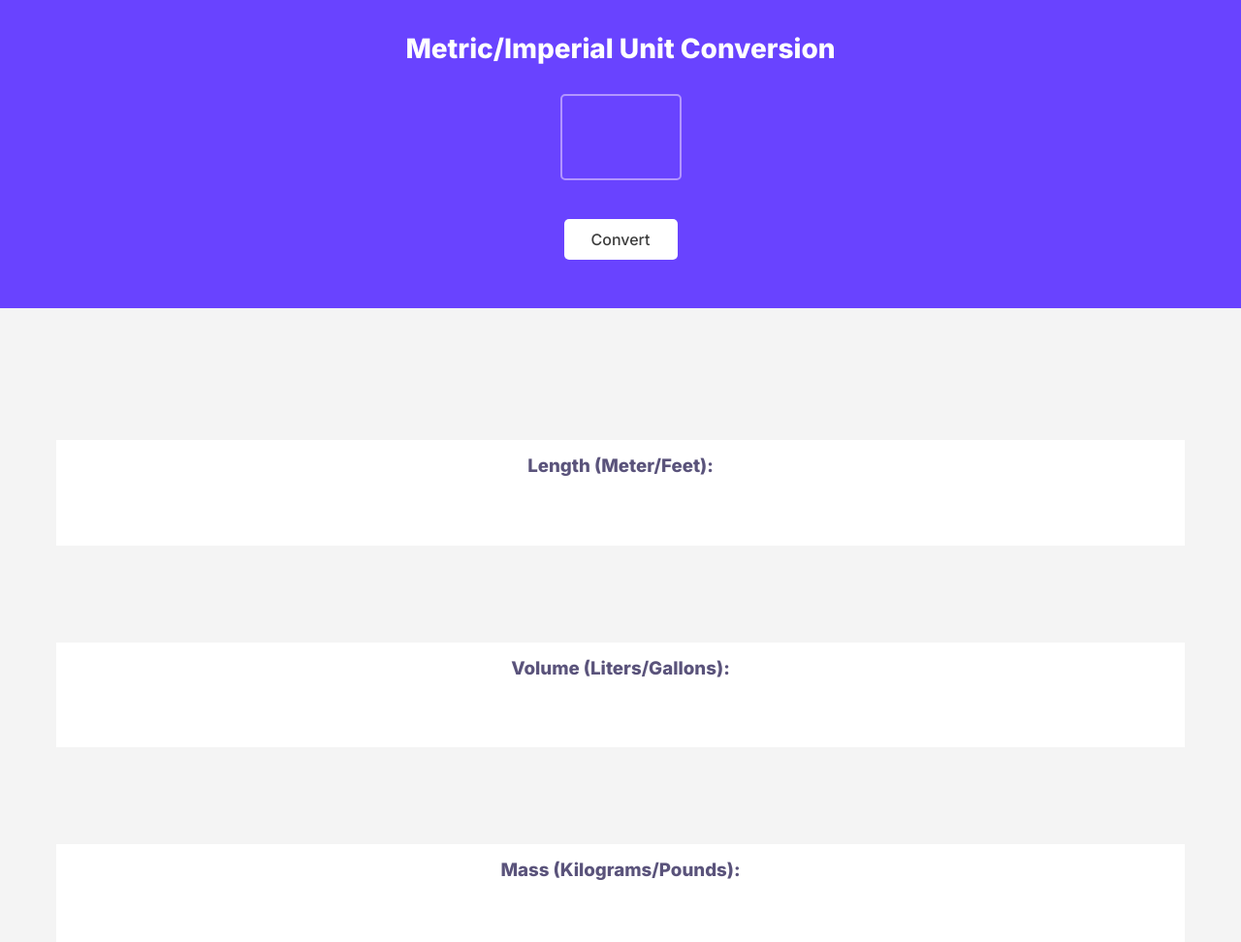
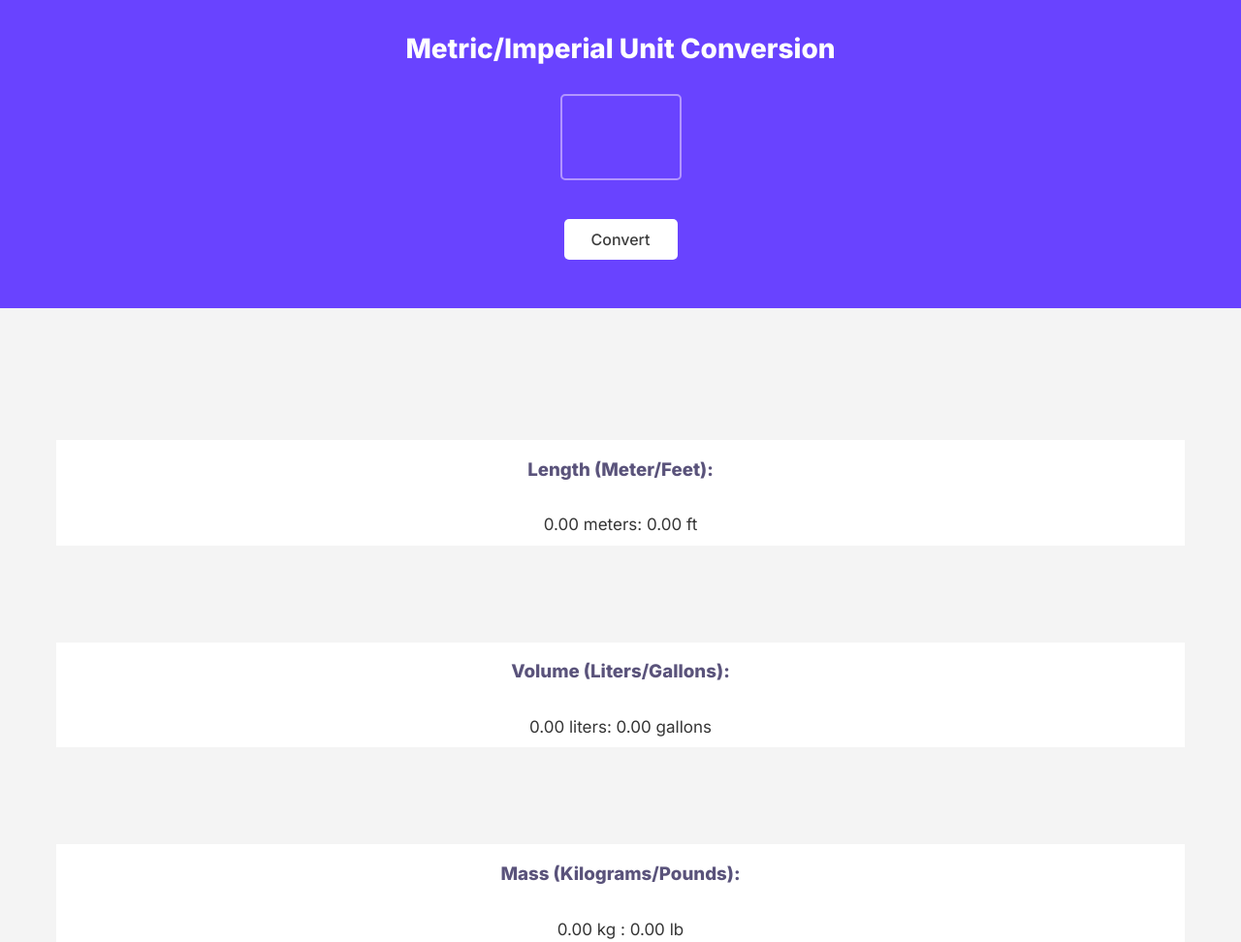
Before and after one commit to knast/unit-converter, a plain HTML site: page index.html in a window 1280 px wide. Shown: the whole page at 97% size. Drawn offline with Linux system fonts and the light colour scheme; a web font is replaced by a local one.

Commit message:
Add paragraph displaying converted units

```diff
--- a/index.css
+++ b/index.css
@@ -68,12 +68,26 @@ h1 {
   height:108.57px;
   background:white;
   margin: 100px auto;
-  text-align:center;
+
 }
 
 .display-title {
   font-family:'Inter', sans-serif;
-  padding-top:15px;
+
   color:#5A537B;
 
 }
+
+.converted-units {
+  color:#353535;
+  font-family:'Inter', sans-serif;
+  font-size:17px;
+  line-height:20px;
+}
+
+.length, .volume, .mass {
+  display:flex;
+  flex-direction:column;
+  align-items:center;
+  justify-items:center;
+}
--- a/index.html
+++ b/index.html
@@ -19,13 +19,15 @@
     <div class="conversion-display">
       <div class="length display">
         <h3 class="display-title">Length (Meter/Feet):</h3>
-
+        <p class="converted-units">0.00 meters: 0.00 ft</p>
       </div>
       <div class="volume display">
         <h3 class="display-title">Volume (Liters/Gallons):</h3>
+        <p class="converted-units">0.00 liters: 0.00 gallons</p>
       </div>
       <div class="mass display">
         <h3 class="display-title">Mass (Kilograms/Pounds):</h3>
+        <p class="converted-units">0.00 kg : 0.00 lb</p>
       </div>
     </div>
 
```
